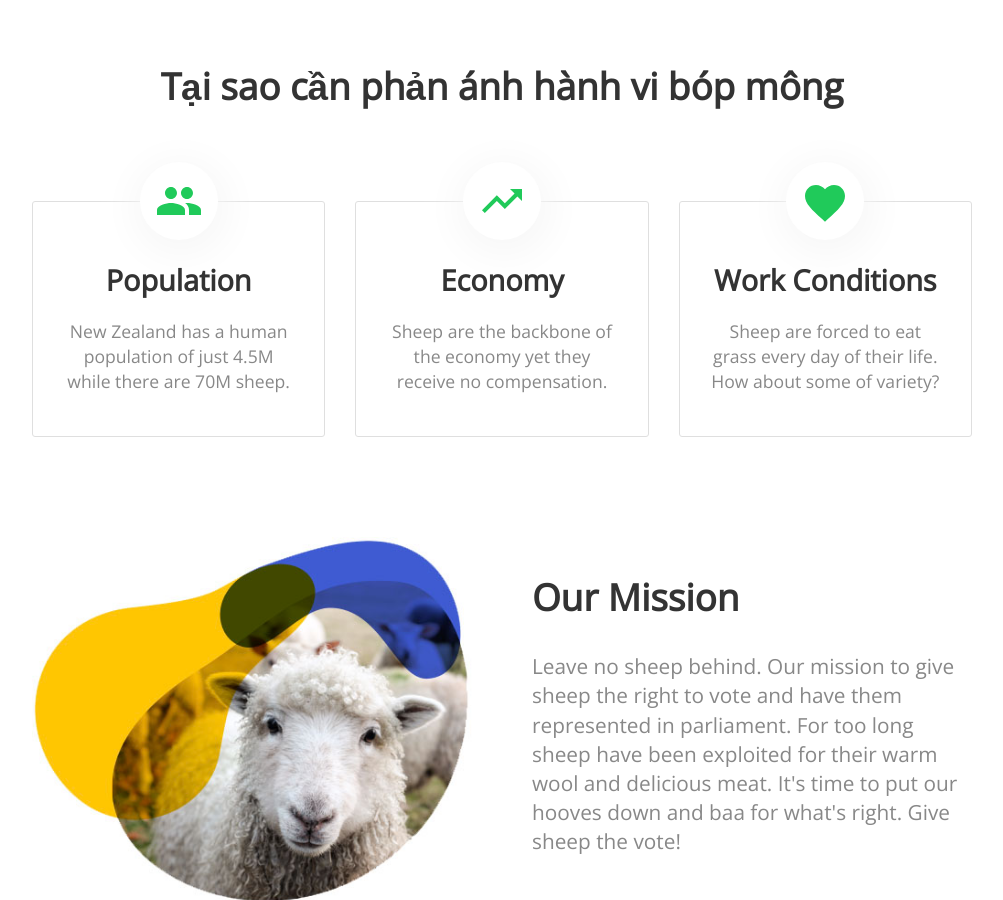
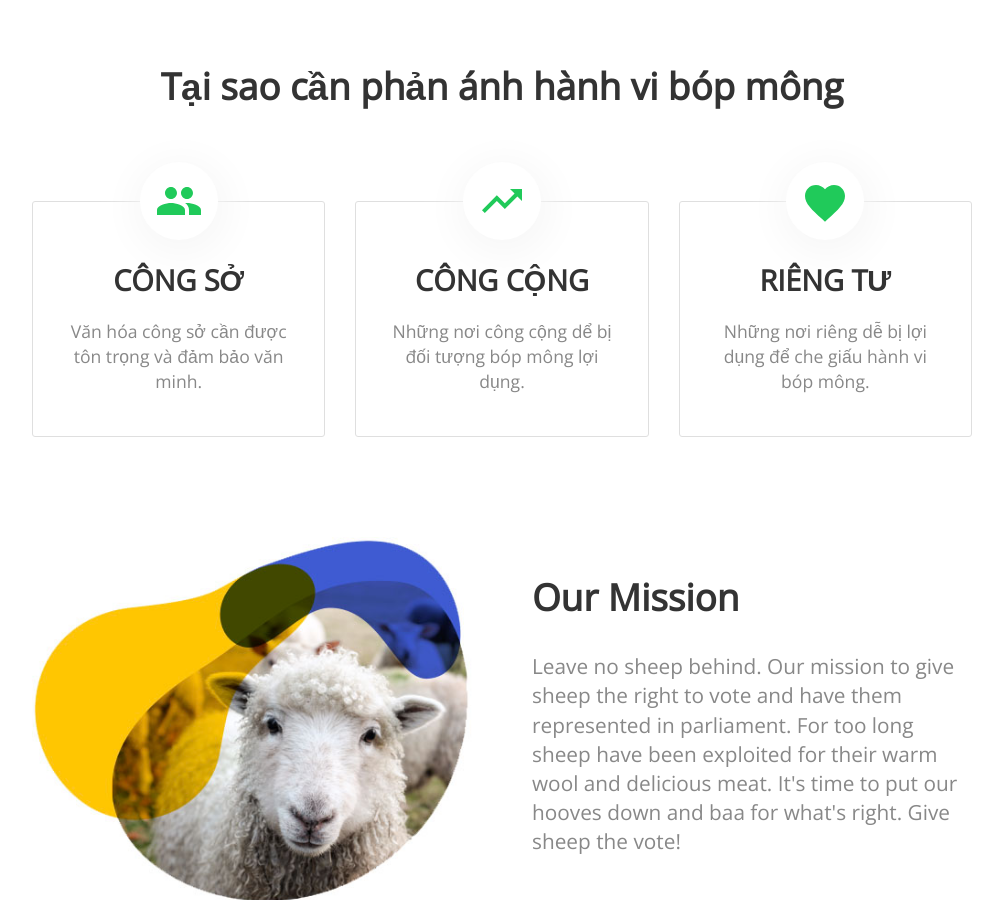
Before and after one commit to chongbopmong/chongbopmong.github.io, a Jekyll site: the page built from index.html, in a window 1280 px wide and 900 px high, scrolled down 663 px. Shown: the whole window, without its empty margins (138-1141 px from the left). Built offline with Jekyll 4.4.1, drawn with Linux system fonts in a browser that asks for light colours; nearby versions of some CDN libraries; a script that is not in the unit is left out.

Commit message:
Update index.html

```diff
--- a/index.html
+++ b/index.html
@@ -25,20 +25,20 @@ title: CHỐNG BÓP MÔNG
 	<ul class="thirds">
 		<li>
 			<div class="image">{% include icons/site.html icon="population" %}</div>
-			<h3 class="editable">Population</h3>
-			<p class="editable">New Zealand has a human population of just 4.5M while there are 70M sheep. </p>
+			<h3 class="editable">CÔNG SỞ</h3>
+			<p class="editable">Văn hóa công sở cần được tôn trọng và đảm bảo văn minh. </p>
 		</li>
 
 		<li>
 			<div class="image">{% include icons/site.html icon="economy" %}</div>
-			<h3 class="editable">Economy</h3>
-			<p class="editable">Sheep are the backbone of the economy yet they receive no compensation.</p>
+			<h3 class="editable">CÔNG CỘNG</h3>
+			<p class="editable">Những nơi công cộng dể bị đối tượng bóp mông lợi dụng.</p>
 		</li>
 
 		<li>
 			<div class="image">{% include icons/site.html icon="conditions" %}</div>
-			<h3 class="editable">Work Conditions</h3>
-			<p class="editable">Sheep are forced to eat grass every day of their life. How about some of variety?</p>
+			<h3 class="editable">RIÊNG TƯ</h3>
+			<p class="editable">Những nơi riêng dễ bị lợi dụng để che giấu hành vi bóp mông.</p>
 		</li>
 	</ul>
 </div>
```
